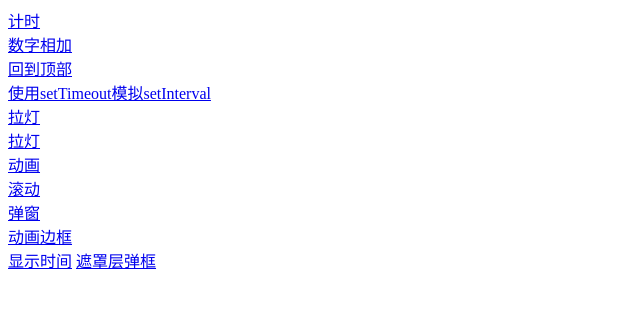
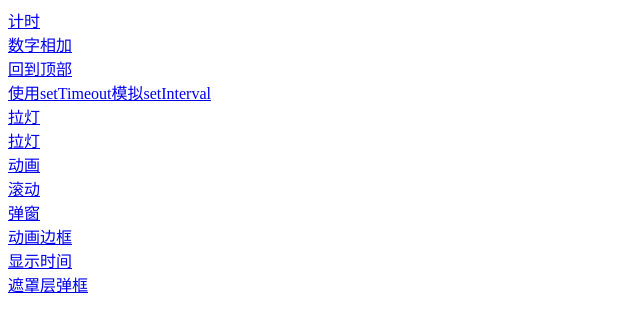
Before and after one commit to Ann-Xia1/task11, a plain HTML site: page index.html in a window 1280 px wide. Shown: the whole page, without its empty margins (0-640 px from the left). Drawn offline with Linux system fonts and the light colour scheme.

Commit message:
完成练习

```diff
--- a/index.html
+++ b/index.html
@@ -17,7 +17,7 @@
     <a href="./13.html">滚动</a><br />
     <a href="./14.html">弹窗</a><br />
     <a href="./15.html">动画边框</a><br />
-    <a href="./18.html">显示时间</a>
+    <a href="./18.html">显示时间</a><br />
     <a href="./12-18.html">遮罩层弹框</a>
 </body>
 </html>
```
